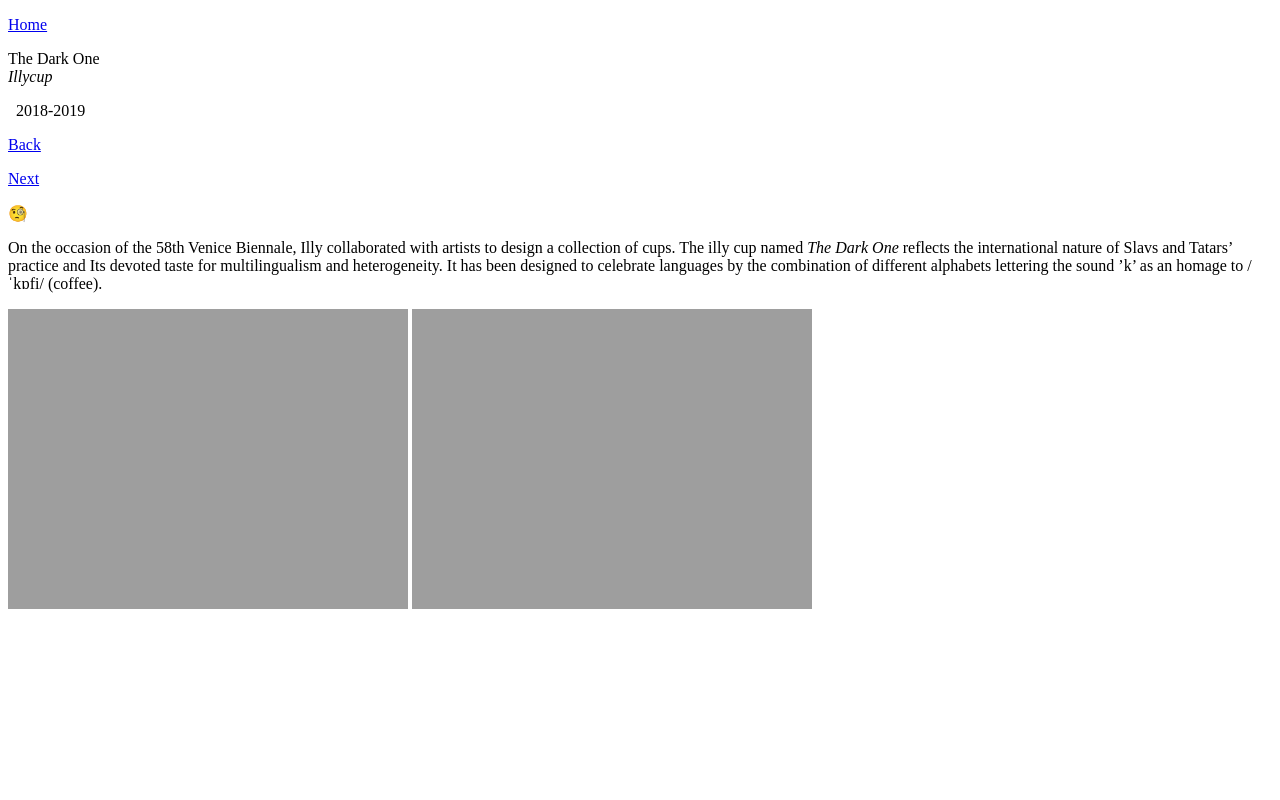
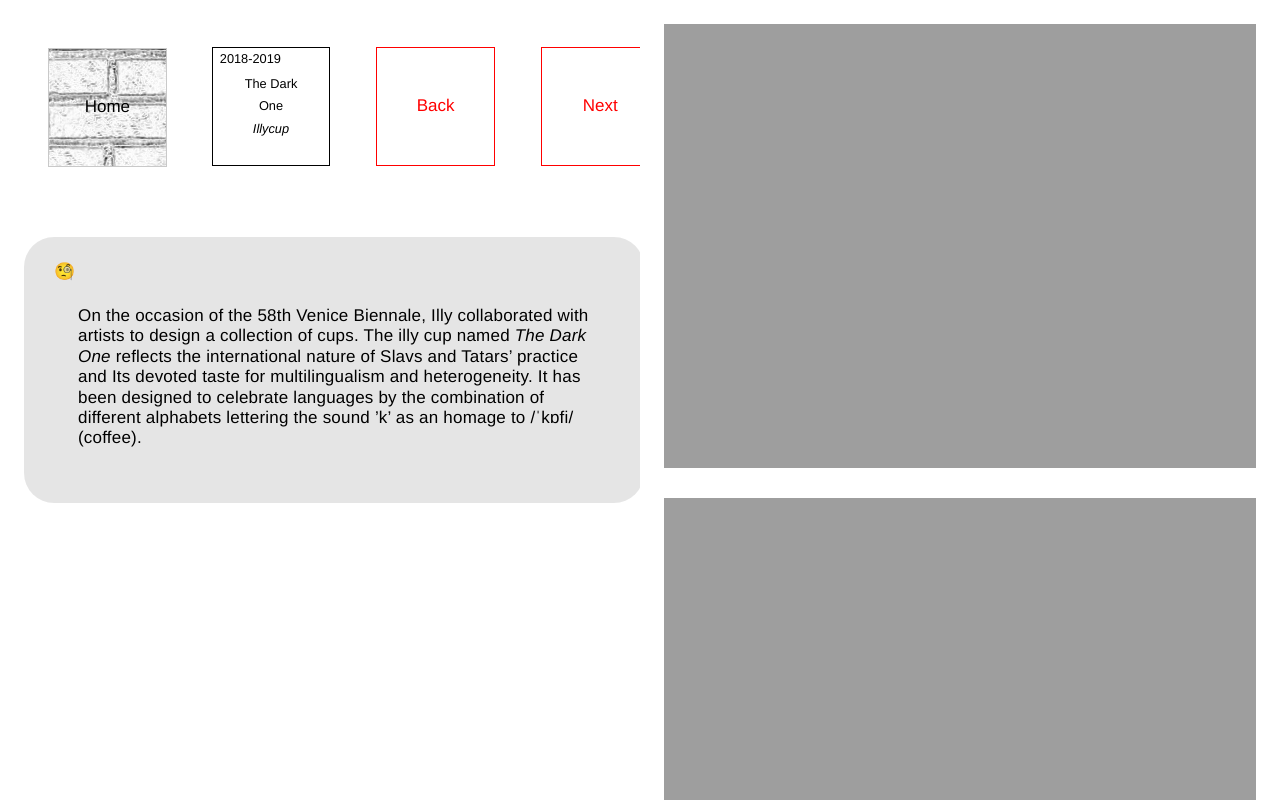
Before and after one commit to sophiamsb/mywebsite, a website: page assets/projects/sandt/illycup.html in a window 1280 px wide. Drawn offline with Linux system fonts and the light colour scheme; the site is published under a folder, as on GitHub Pages, so addresses that start at the root find nothing.

Commit message:
path projects

```diff
--- a/assets/projects/sandt/illycup.html
+++ b/assets/projects/sandt/illycup.html
@@ -3,7 +3,7 @@
   <head>
     <meta charset="UTF-8" />
     <meta name="viewport" content="width=device-width, initial-scale=1.0" />
-    <link rel="stylesheet" href="/assets/css/style.css" />
+    <link rel="stylesheet" href="../../css/style.css" />
     <link rel="icon" type="image/png" href="/assets/img/sparkle.ico" />
     <title>The Dark One –– Sophia Msaoubi</title>
   </head>
```
